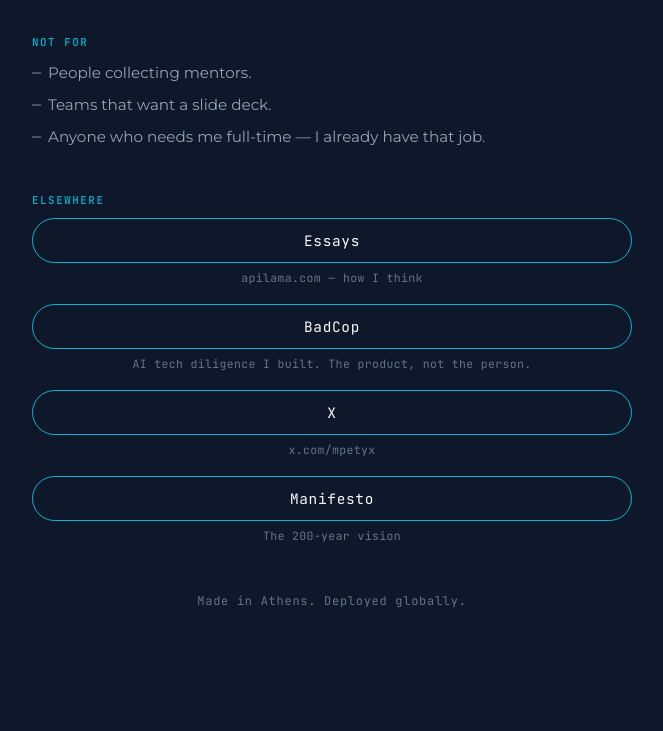
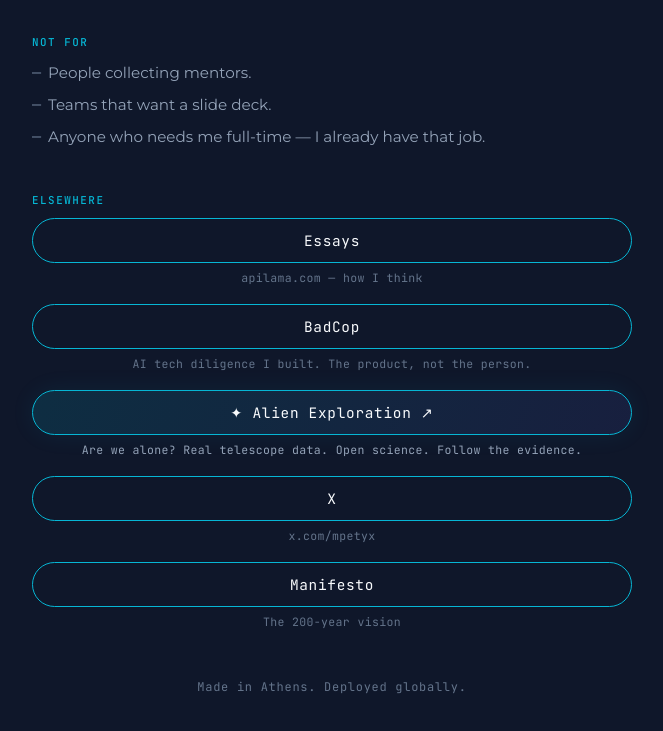
Before and after one commit to mpetyx/mpetyx.github.io, a plain HTML site: page index.html in a window 1280 px wide. Shown: the part 1094-1825 px from the top of the page, without its empty margins (308-971 px from the left). Before the commit the page ends 1743 px from the top, so only its background shows below. Drawn offline with Linux system fonts and the light colour scheme.

Commit message:
Add Alien Exploration link to the observatory

```diff
--- a/index.html
+++ b/index.html
@@ -234,6 +234,11 @@
       background: var(--cyan-dim);
     }
 
+    .pill-exploration {
+      background: linear-gradient(110deg, rgba(6, 182, 212, 0.14), rgba(99, 102, 241, 0.1));
+      box-shadow: 0 0 24px rgba(6, 182, 212, 0.08);
+    }
+
     .link-caption {
       font-family: 'JetBrains Mono', monospace;
       font-size: 0.72rem;
@@ -241,6 +246,10 @@
       letter-spacing: 0.03em;
       line-height: 1.55;
       text-align: center;
+    }
+
+    .pill-exploration + .link-caption {
+      color: var(--gray-sub);
     }
 
     .cta-note {
@@ -475,6 +484,11 @@
         </div>
 
         <div class="link-item">
+          <a class="pill pill-exploration" href="/theoxenia/"><span aria-hidden="true">✦ </span>Alien Exploration<span aria-hidden="true"> ↗</span></a>
+          <span class="link-caption">Are we alone? Real telescope data. Open science. Follow the evidence.</span>
+        </div>
+
+        <div class="link-item">
           <a class="pill" href="https://x.com/mpetyx" target="_blank" rel="noopener noreferrer">X</a>
           <span class="link-caption">x.com/mpetyx</span>
         </div>
```
